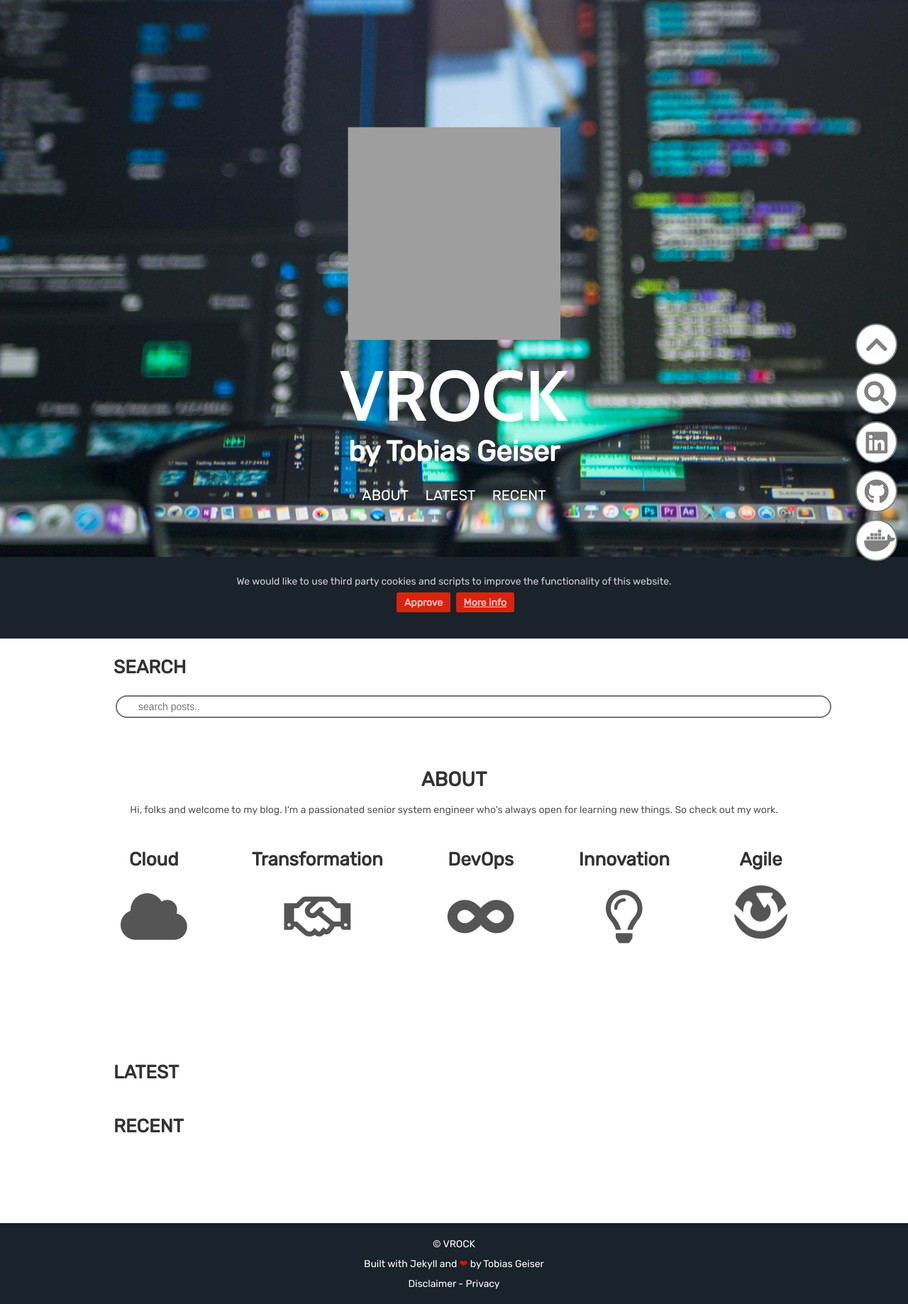
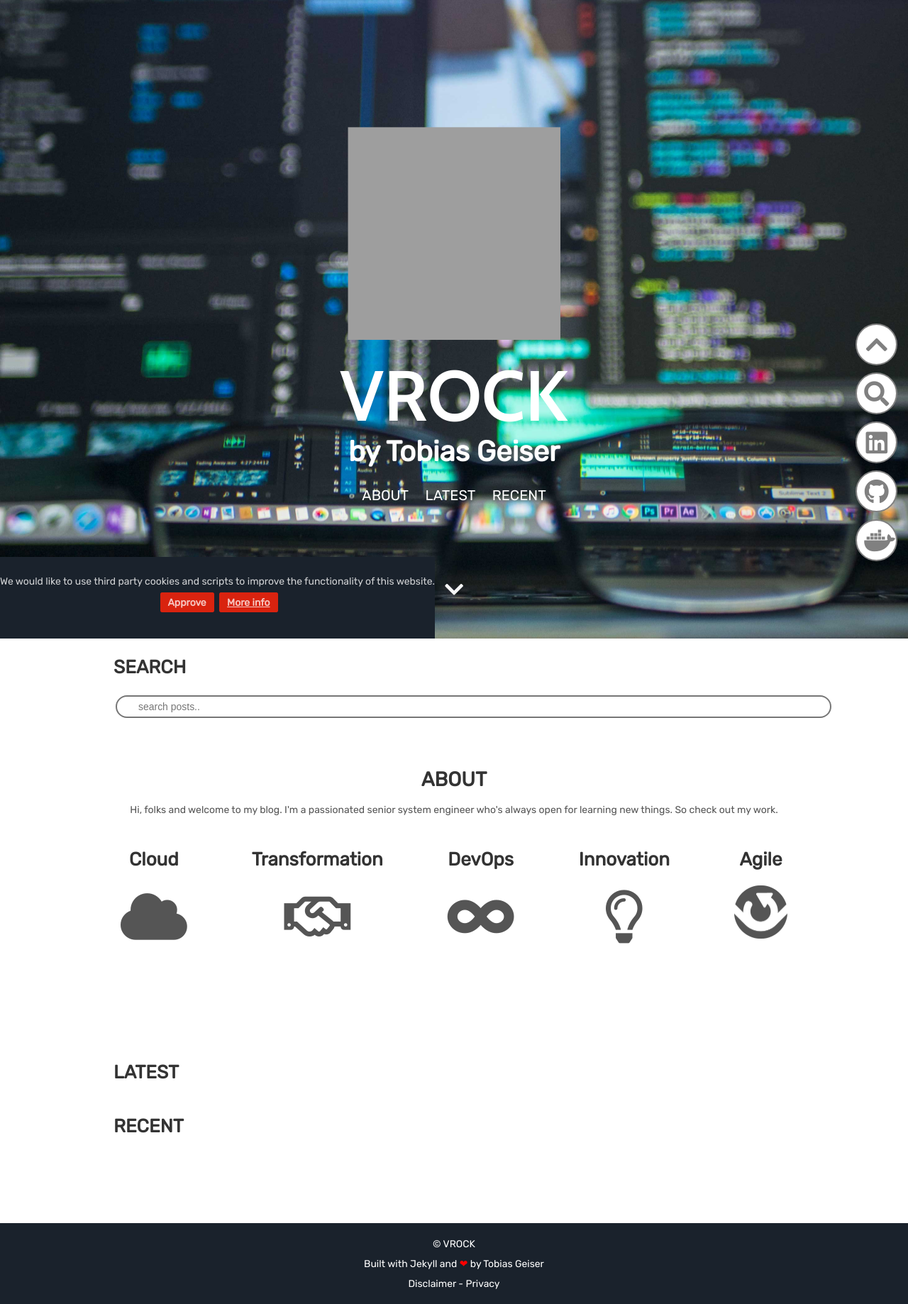
Before and after one commit to team-vrock/jekyll-theme-vrock, a Jekyll site: the page built from index.html, in a window 1280 px wide. Shown: the whole page at 71% size. Built offline with Jekyll 4.4.1, drawn with Linux system fonts in a browser that asks for light colours; comment, search, counter and statistics services are not loaded; grey boxes are pictures that could not be loaded.

Commit message:
removed width

```diff
--- a/_sass/_cookie-consent.scss
+++ b/_sass/_cookie-consent.scss
@@ -7,8 +7,7 @@
   text-align: center;
   position: fixed;
   bottom: 0;
-  width: 100%;
-  background: #1a222c;
+  background: $main;
   color: rgba(255,255,255,0.8);
 }
 
@@ -32,3 +31,26 @@
     cursor: pointer;
   }
 }
+
+
+.footer {
+  background: $main;
+  padding: 10px 0;
+  margin-top: 100px;
+  text-align: center;
+  color: #FFF;
+  .love {
+    color: red;
+  }
+  a {
+    text-decoration: none;
+    margin: 0;
+    color: #FFF;
+    &:hover{
+      color: $sec;
+    }
+    &:active {
+      color: $sec;
+    }
+  }
+}
```
